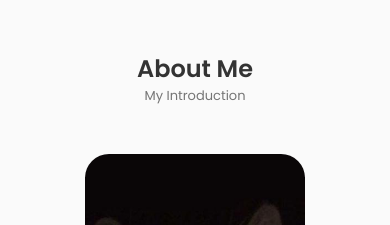
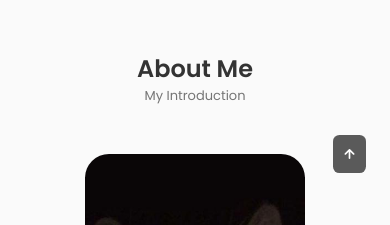
Before and after one commit to Shozab-N18/Shozab-N18.github.io, a React (Create React App) app in the folder portfolio/: page / in a window 390 px wide. Shown: the part 840-1065 px from the top of the page. Built offline with nearby package versions, Linux system fonts and the light colour scheme.

Commit message:
Implement scroll up mechanism

```diff
--- a/portfolio/src/App.js
+++ b/portfolio/src/App.js
@@ -5,7 +5,7 @@ import About from './components/header/about/About';
 import Skills from './components/header/skills/Skills';
 import Services from './components/header/services/Services';
 import Contact from './components/header/contact/Contact';
-
+import ScrollUp from './components/header/scrollup/ScrollUp';
 
 function App() {
   return (
@@ -18,6 +18,7 @@ function App() {
         <Skills/>
         <Services/>
         <Contact/>
+        <ScrollUp/>
       </main>
     </div>
   );
--- /dev/null
+++ b/portfolio/src/components/header/scrollup/ScrollUp.jsx
@@ -0,0 +1,18 @@
+import React from 'react';
+import "./scrollup.css";
+
+const ScrollUp = () => {
+    window.addEventListener("scroll", function() {
+        const scrollUp = document.querySelector(".scrollup");
+
+        if (this.scrollY >=560) scrollUp.classList.add("show-scroll")
+        else scrollUp.classList.remove("show-scroll");
+    });
+  return (
+    <a href="#" className="scrollup">
+        <i className="uil uil-arrow-up scrollup__icon"></i>
+    </a>
+  )
+}
+
+export default ScrollUp
--- /dev/null
+++ b/portfolio/src/components/header/scrollup/scrollup.css
@@ -0,0 +1,51 @@
+.scrollup {
+    position: fixed;
+    right: 2.5rem;
+    bottom: -20%;
+    background-color: var(--title-color);
+    opacity: 0.8;
+    padding: 0.3rem 0.5rem;
+    border-radius: 0.4rem;
+    z-index: var(--z-tooltip);
+    transition: .4s;
+}
+
+.scrollup__icon {
+    font-size: 1.5rem;
+    color: var(--container-color);
+}
+
+.scrollup:hover {
+    background-color: var(--title-color-dark);
+}
+
+/* Show Scroll */
+.show-scroll {
+    bottom: 3rem;
+}
+
+/* =========== BREAKPOINTS ========== */
+/* LARGE DEVICES */
+@media screen and (max-width: 992px) {
+    .scrollup {
+        right: 1.5rem;
+        padding: 0.25rem 0.4rem;
+    }
+
+    .scrollup__icon {
+        font-size: 1.25rem;
+    }
+  }
+  /* MEDIUM DEVICES */
+  @media screen and (max-width: 768px) {
+    .show-scroll {
+        bottom: 4rem;
+    }
+  }
+
+  /* SMALL DEVICES */
+  @media screen and (max-width: 350px) {
+    .scrollup {
+        right: 1rem;
+    }
+  }
```
